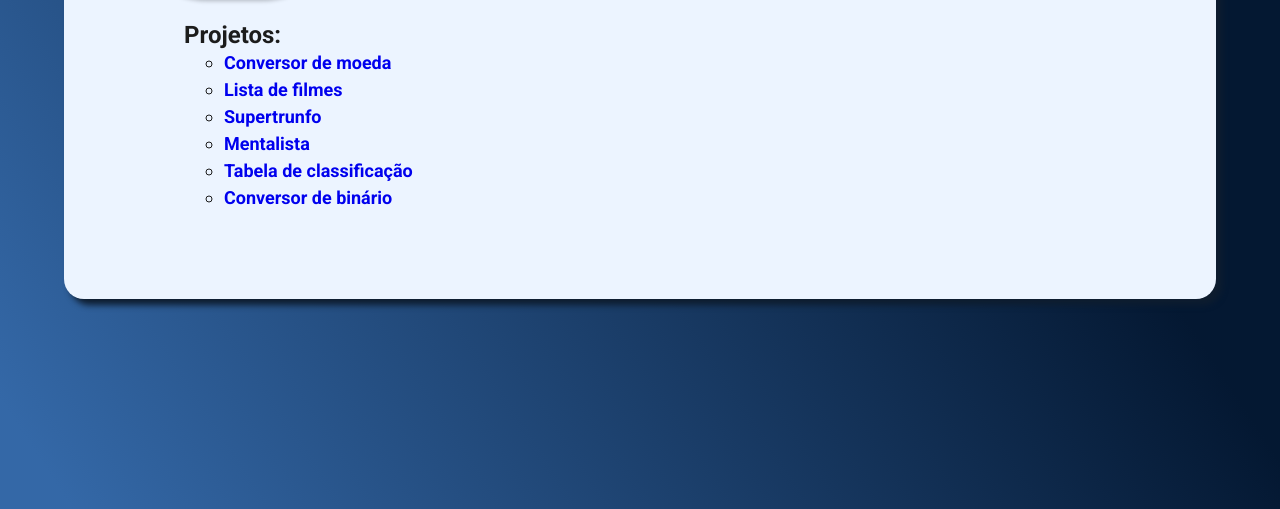
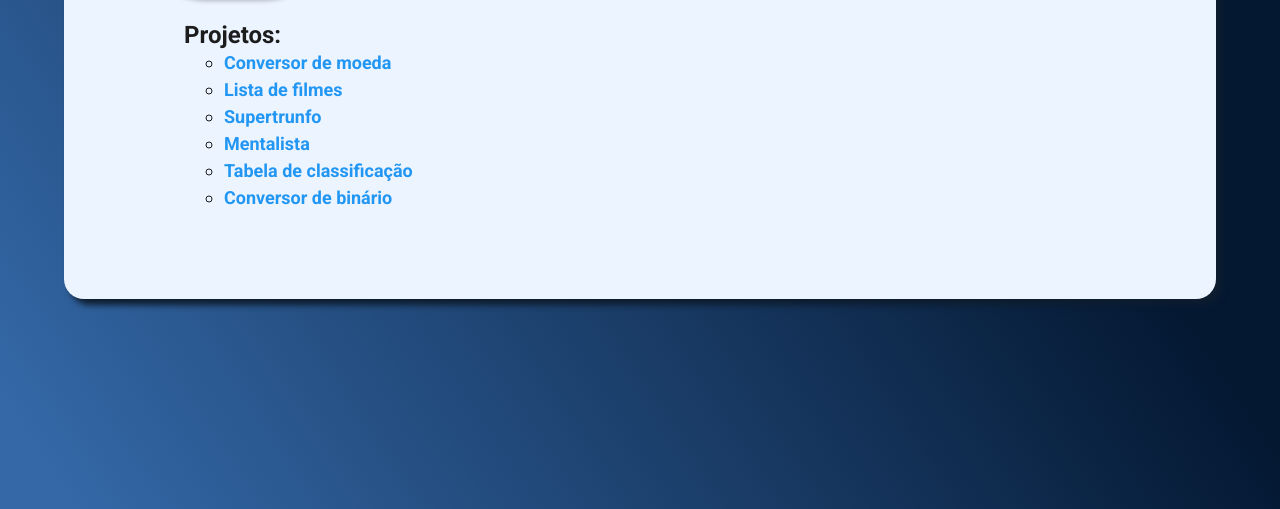
Before and after one commit to fabiobessa/portifolio, a plain HTML site: page index.html in a window 1280 px wide. Shown: the part 291-800 px from the top of the page. Drawn offline with Linux system fonts and the light colour scheme; a script that the page names is missing.

Commit message:
update link color

```diff
--- a/style.css
+++ b/style.css
@@ -61,7 +61,7 @@ body {
   font-size: 18px;
   line-height: 1.5em;
 }
-a:visited {
+a:visited, a:link {
   color: #2196f3;
 }
 
```
